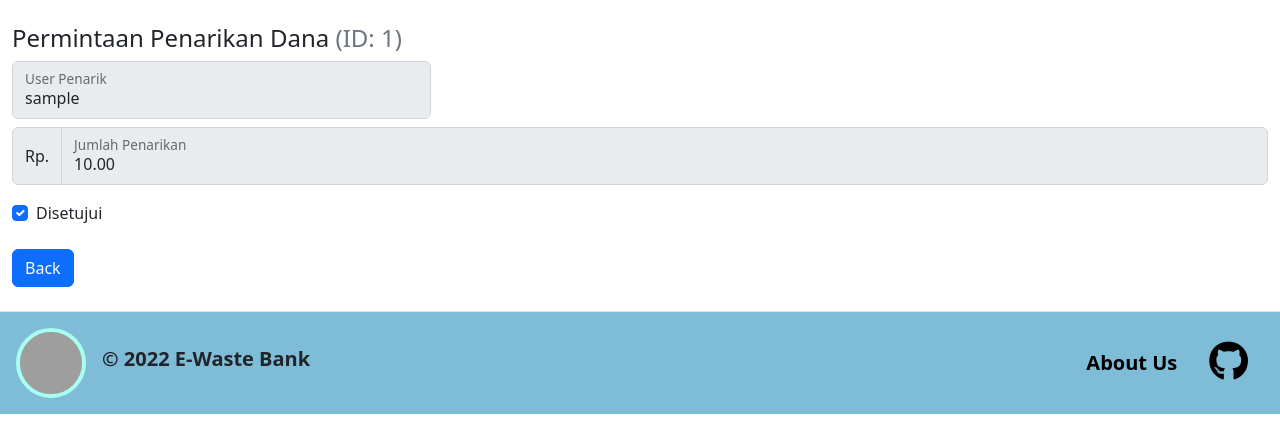
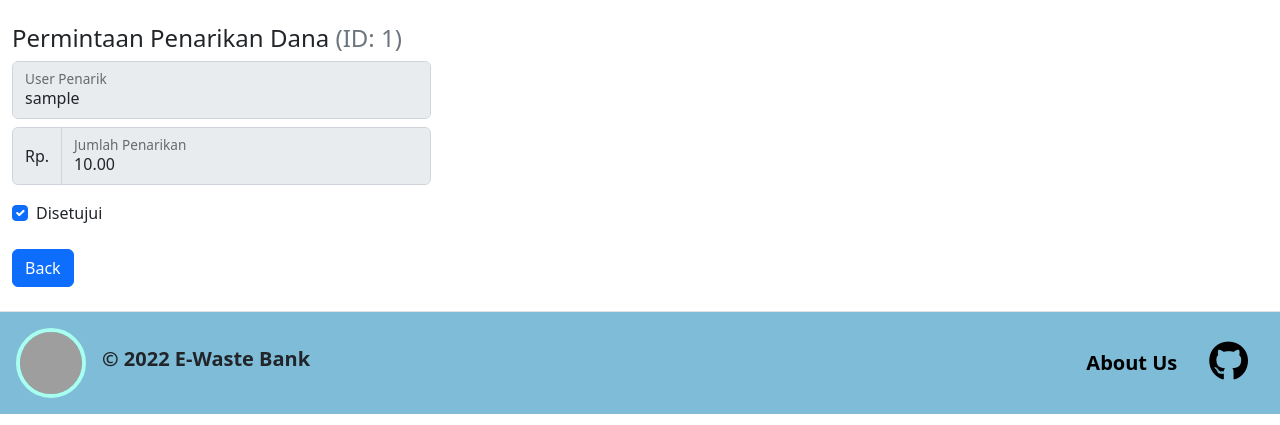
Before and after one commit to E-Waste-Bank/E-Waste-Bank-Web, a Django app: page /keuangan/cashout/1/ in a window 1280 px wide. Shown: the top 425 px of the page. Run offline with Django 4.2, Linux system fonts and the light colour scheme; a user stored in the database is signed in; tables that the repository leaves empty hold one stand-in row (values such as "Sample post"); some libraries are stand-ins or nearby versions; grey boxes are pictures that could not be loaded.

Commit message:
Fix amount field width

```diff
--- a/keuangan/templates/cashout.html
+++ b/keuangan/templates/cashout.html
@@ -3,7 +3,7 @@
 {% load static %}
 
 {% block meta %}
-
+<title>Penarikan ({{cashout_object.pk}}) | E-Waste Bank</title>
 {% endblock meta %}
 
 {% load humanize %}
@@ -15,12 +15,13 @@
             <input type="text" name="username" readonly disabled value="{{cashout_object.user}}" id="cashout_user" placeholder="Judul Task" class="form-control">
             <label for="cashout_user" class="form-label">User Penarik</label>
         </div>
-        <div class="input-group col-lg-4 mb-3">
-            <span class="input-group-text">Rp.</span>
-            <div class="form-floating">
-                <!-- TODO fix input width whole page (harusnya sesuai col-lg-4) -->
-                <input type="text" name="amount" readonly disabled value="{{cashout_object.amount|floatformat:2|intcomma}}" id="cashout_amount" placeholder="Jumlah Penarikan" class="form-control">
-                <label for="cashout_amount" class="form-label">Jumlah Penarikan</label>
+        <div class="col-lg-4">
+            <div class="input-group mb-3" id="amount-width-inherit">
+                <span class="input-group-text">Rp.</span>
+                <div class="form-floating">
+                    <input type="text" name="amount" readonly disabled value="{{cashout_object.amount|floatformat:2|intcomma}}" id="cashout_amount" placeholder="Jumlah Penarikan" class="form-control">
+                    <label for="cashout_amount" class="form-label">Jumlah Penarikan</label>
+                </div>
             </div>
         </div>
         <div class="form-check mb-4">
```
